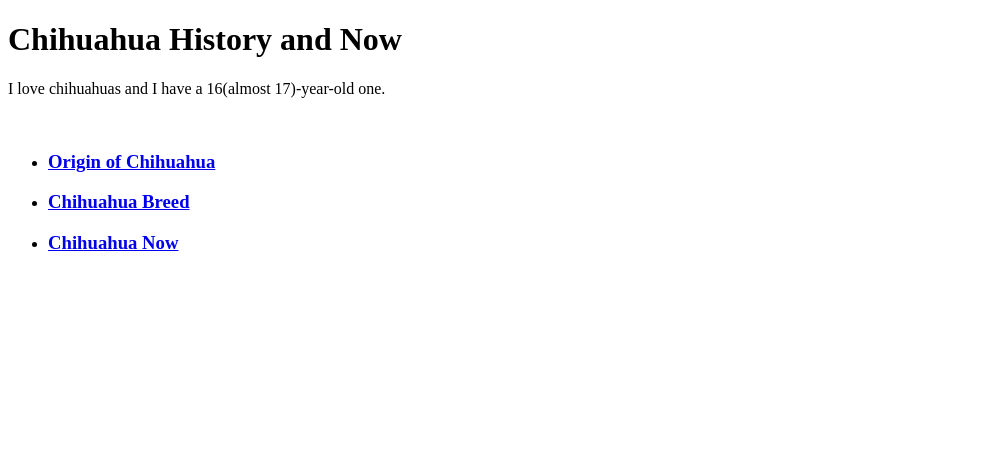
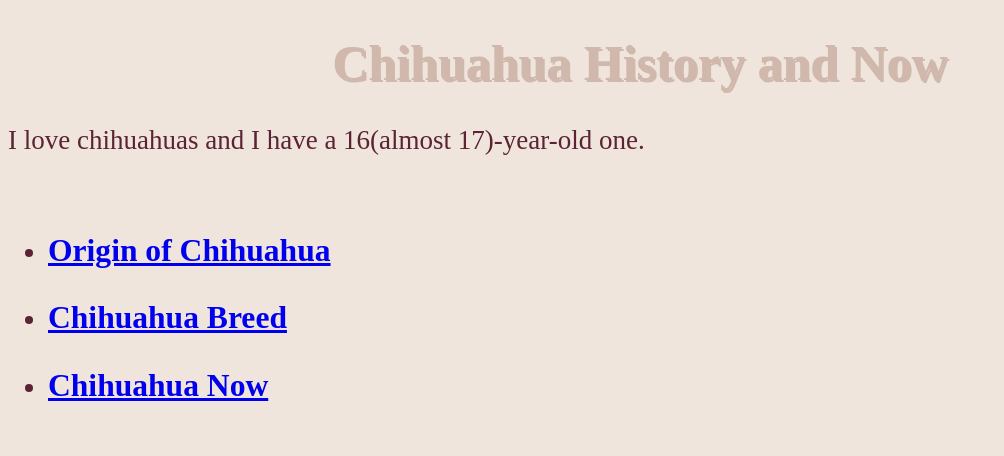
Before and after one commit to Alexis1659/Alexis1659.github.io, a plain HTML site: page index.html in a window 1280 px wide. Shown: the whole page, without its empty margins (0-1004 px from the left). Drawn offline with Linux system fonts and the light colour scheme.

Commit message:
Add files via upload

```diff
--- a/index.html
+++ b/index.html
@@ -3,7 +3,7 @@
 <html>
   <head>
   	<title>Chihuahuas</title>
-    <link href="style.css" type="text/css" rel="stylesheet/>
+    <link href="style.css" type="text/css" rel="stylesheet"/>
   </head>
   <body>
       <h1>Chihuahua History and Now</h1>
--- a/style.css
+++ b/style.css
@@ -1 +1,16 @@
-css
+body{
+    background-color: #EFE5DC;
+}
+
+h1{
+    text-align: center;
+    color: #D0B8AC;
+    font-size: 50px;
+    text-shadow: 2px 2px;
+}
+
+p,li{
+	font-size: 27px;
+    color: #5B2333;
+
+}
```
Also changed, not shown: Screen Shot 2021-04-20 at 12.27.42 PM.png (added), alco-and-carrier-dog.jpg (added).
